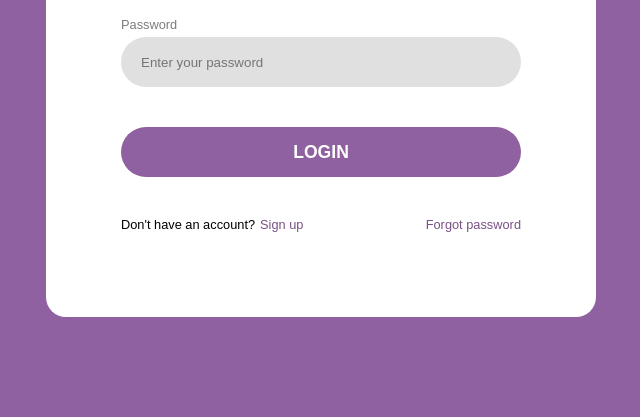
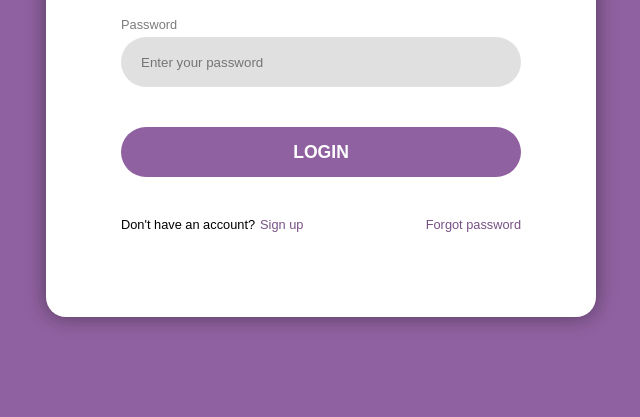
Before and after one commit to ch1yde/Login-Form, a plain HTML site: page index.html in a window 1280 px wide. Shown: the part 383-800 px from the top of the page, without its empty margins (319-959 px from the left). Drawn offline with Linux system fonts and the light colour scheme; a web font is replaced by a local one.

Commit message:
added shadow

```diff
--- a/css/style.css
+++ b/css/style.css
@@ -37,6 +37,7 @@ body {
     height: 100%;
     min-height: 550px;
     max-height: 600px;
+    box-shadow: 0 0 20px #1212127c;
 
 }
 
```
